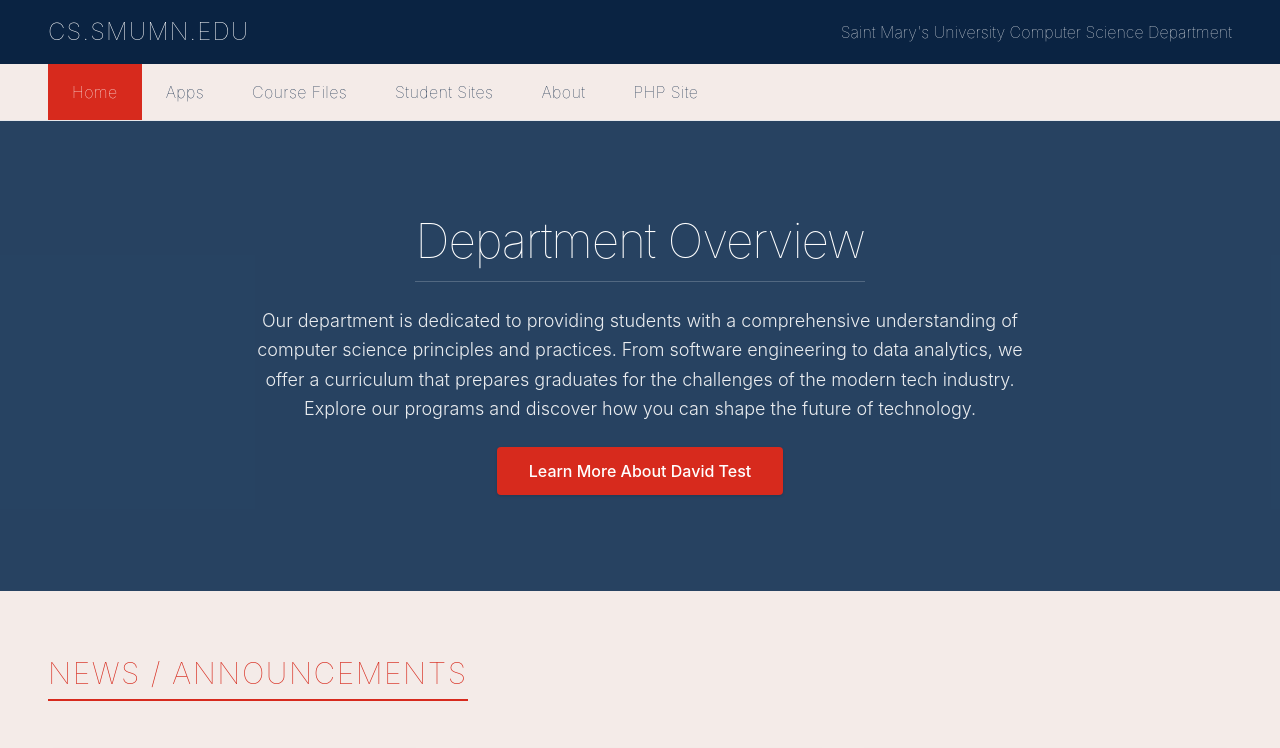
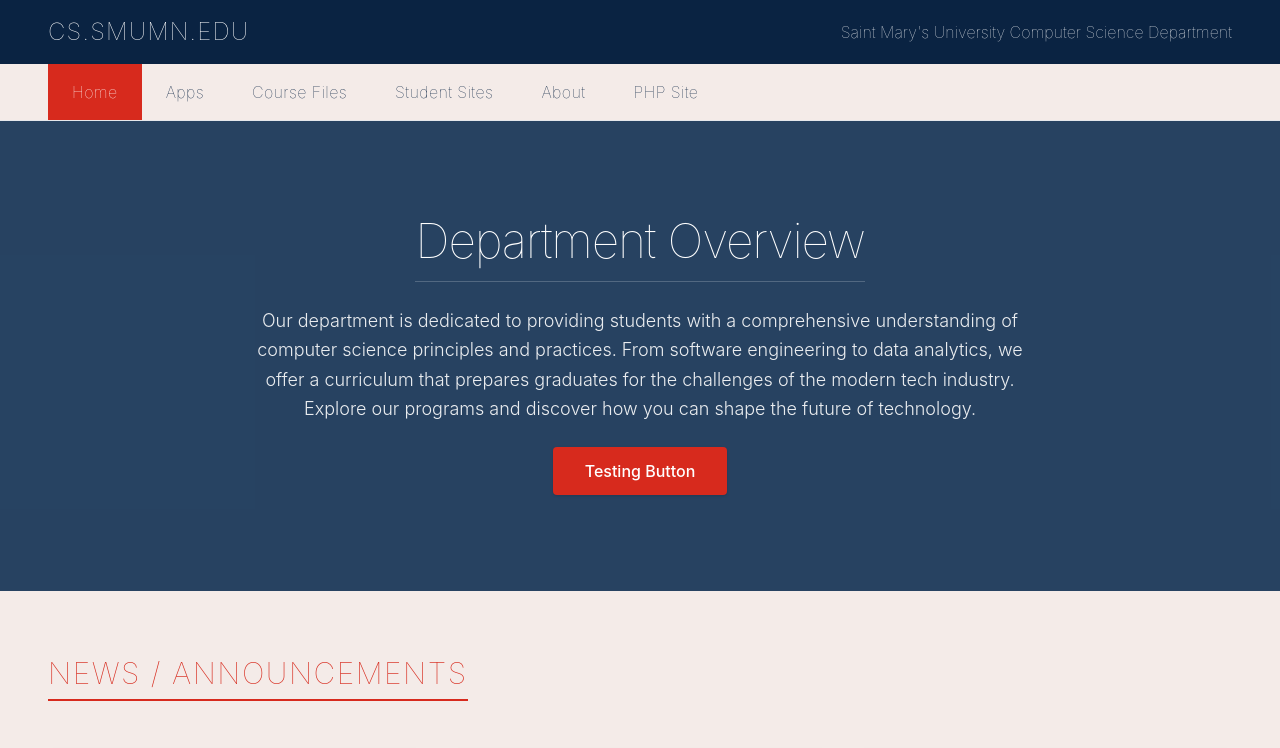
Before and after one commit to cxsmyl23/SoftwareScrum, a React (Vite) app: page / in a window 1280 px wide. Shown: the top 748 px of the page. Built offline with nearby package versions, Linux system fonts and the light colour scheme.

Commit message:
Testing button to merge

```diff
--- a/src/app/components/Hero.tsx
+++ b/src/app/components/Hero.tsx
@@ -21,7 +21,7 @@ export function Hero() {
             Explore our programs and discover how you can shape the future of technology.
           </p>
           <button className="bg-[#D72A1D] text-white px-8 py-3 font-medium hover:bg-[#B52217] transition-colors rounded-sm shadow-sm">
-            Learn More About David Test
+            Testing Button
           </button>
         </div>
       </div>
```
